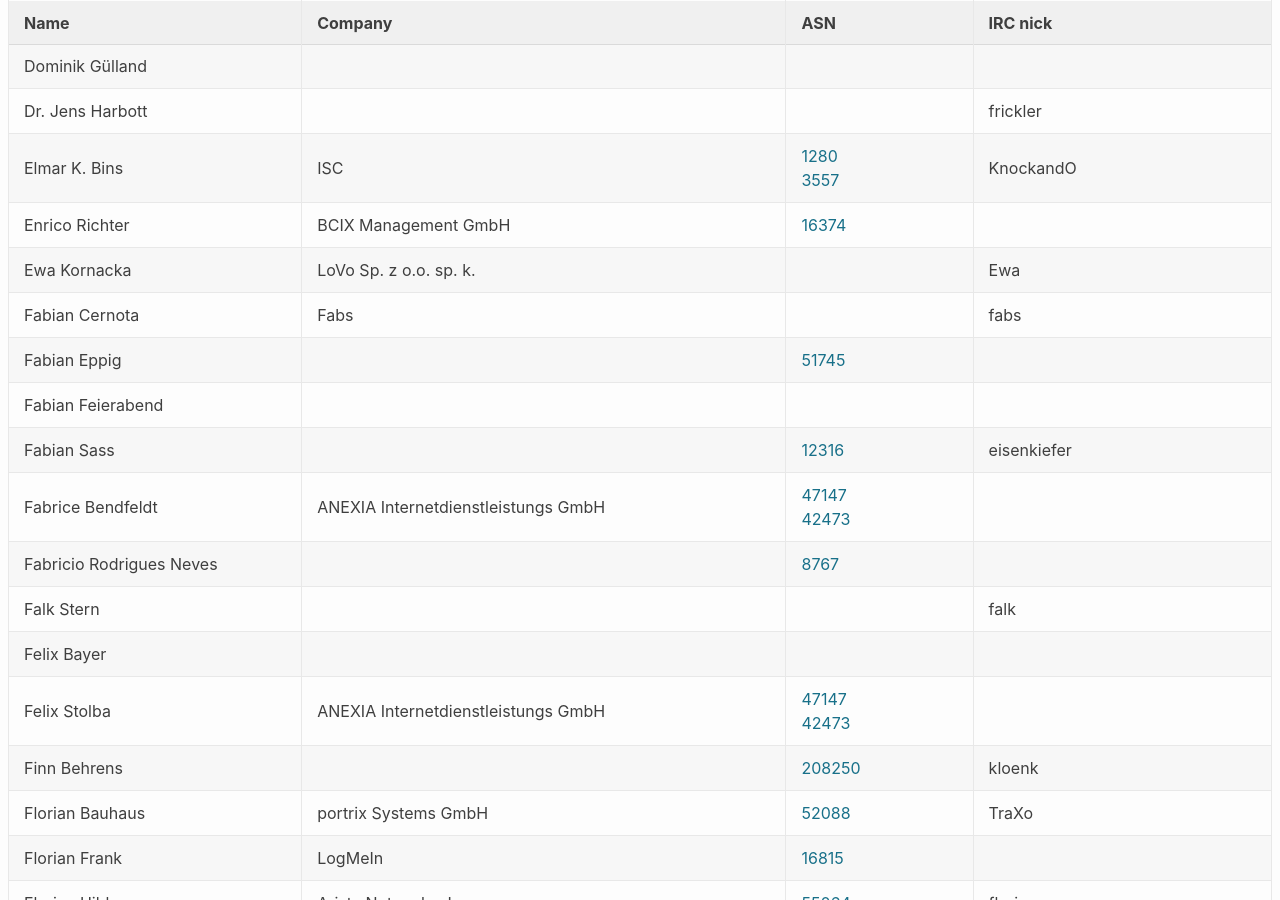
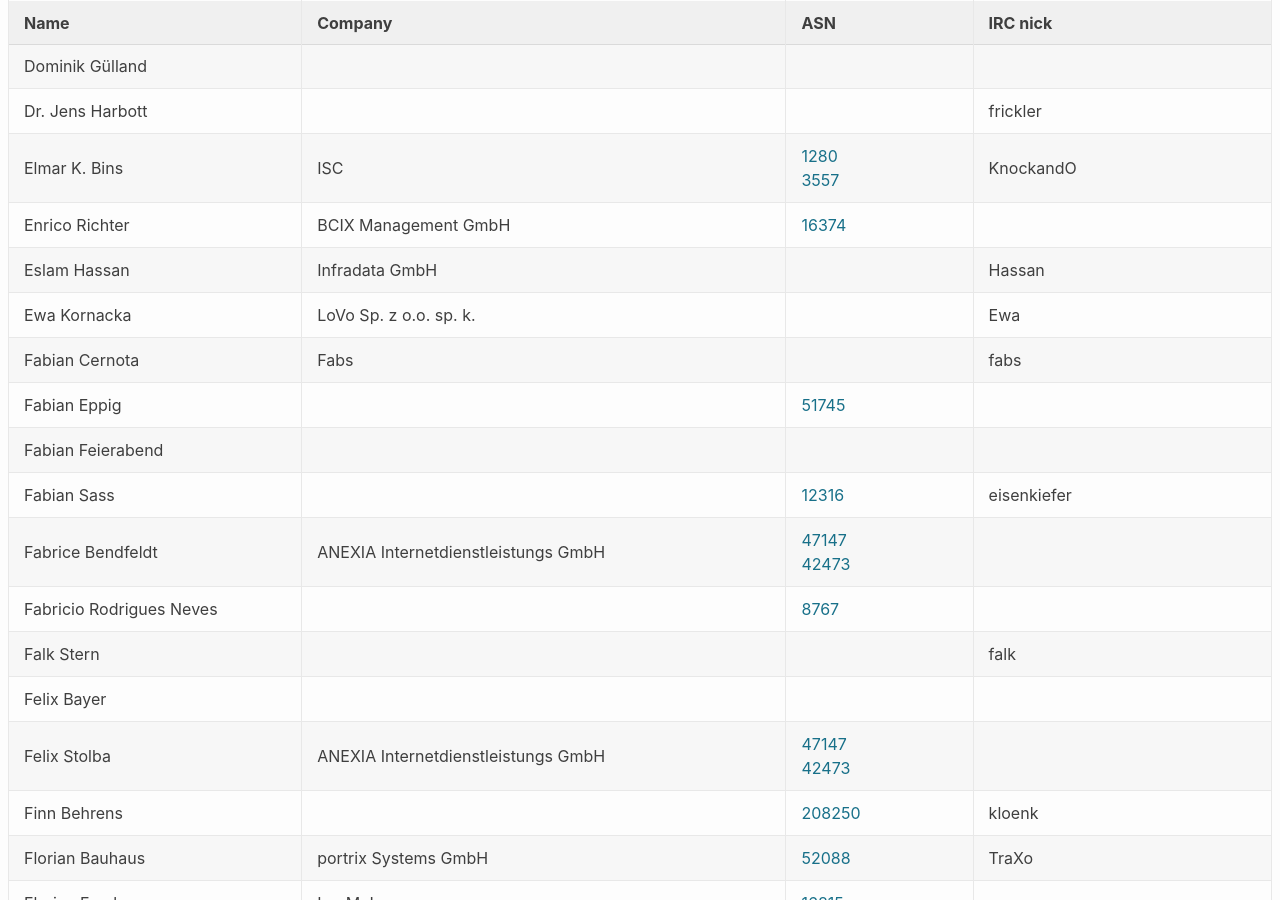
Before and after one commit to denog/pretix-attendeelist, a Jekyll site: the page built from index.markdown, in a window 1280 px wide and 900 px high, scrolled down 5245 px. Built offline with Jekyll 4.4.1, drawn with Linux system fonts in a browser that asks for light colours.

Commit message:
Latest data: Wed Nov  4 15:50:10 UTC 2020

```diff
--- a/_data/attendees.json
+++ b/_data/attendees.json
@@ -684,6 +684,12 @@
     "asn": "AS16374"
   },
   {
+    "name": "Eslam Hassan",
+    "company": "Infradata GmbH",
+    "irc": "Hassan",
+    "asn": null
+  },
+  {
     "name": "Ewa Kornacka",
     "company": "LoVo Sp. z o.o. sp. k.",
     "irc": "Ewa",
```
